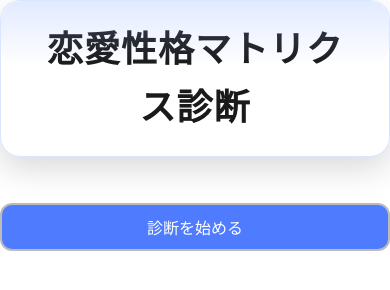
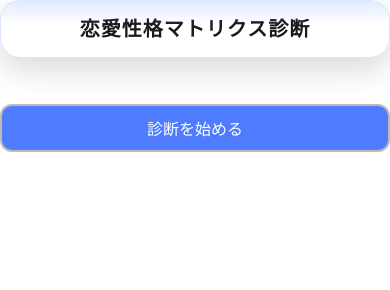
Before and after one commit to gthskate/love-type-test, a plain HTML site: page index.html in a window 390 px wide. Drawn offline with Linux system fonts and the light colour scheme.

Commit message:
スマホ最適化修正

```diff
--- a/style.css
+++ b/style.css
@@ -261,6 +261,9 @@ button {
     margin: 0 auto 40px;     /* ← 中央固定 */
     text-align: center;
     max-width: 100%;
+    font-size: 20px;
+    padding: 12px 14px;
+    white-space: nowrap;
   }
 
   .start-area {
```
